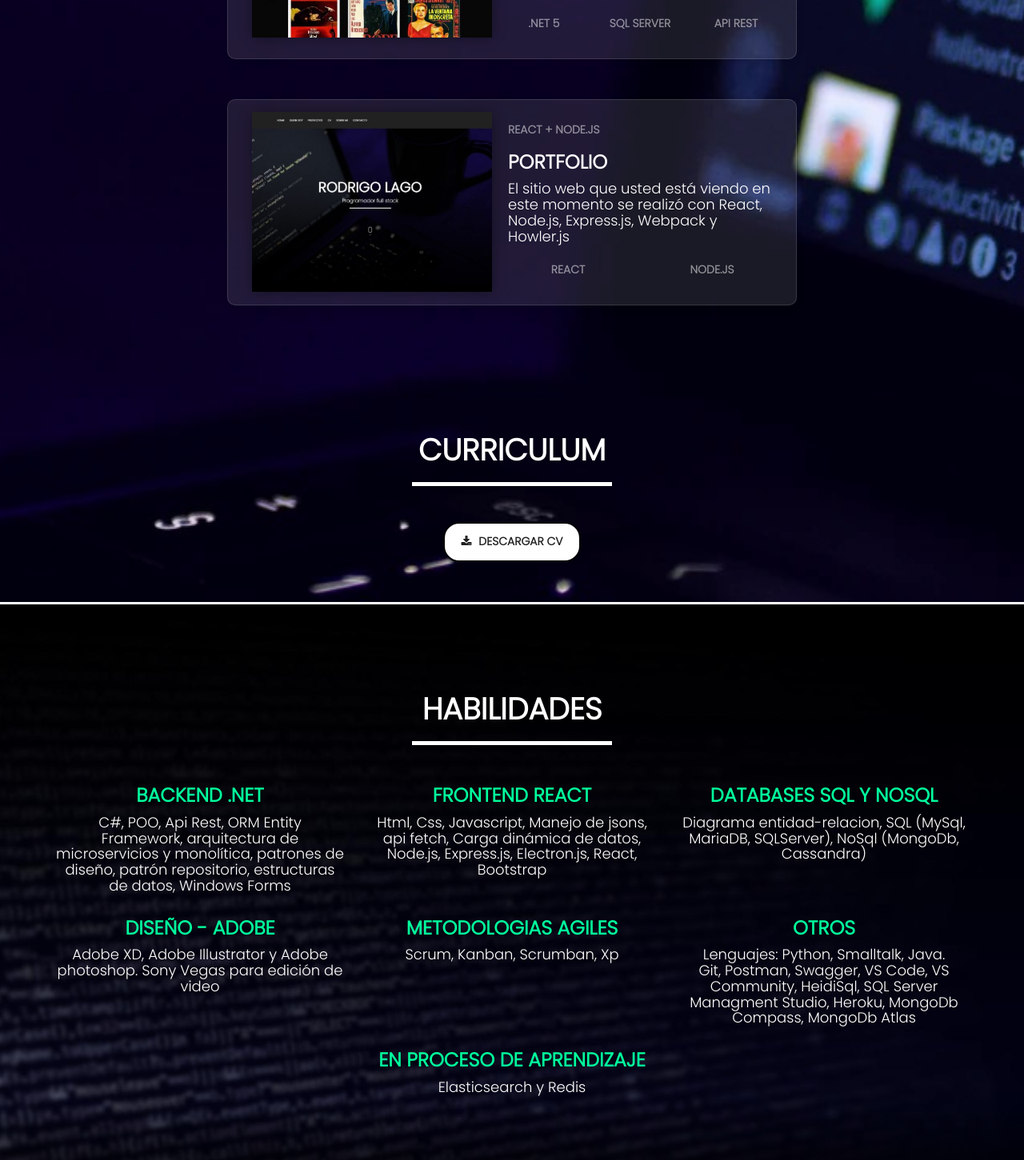
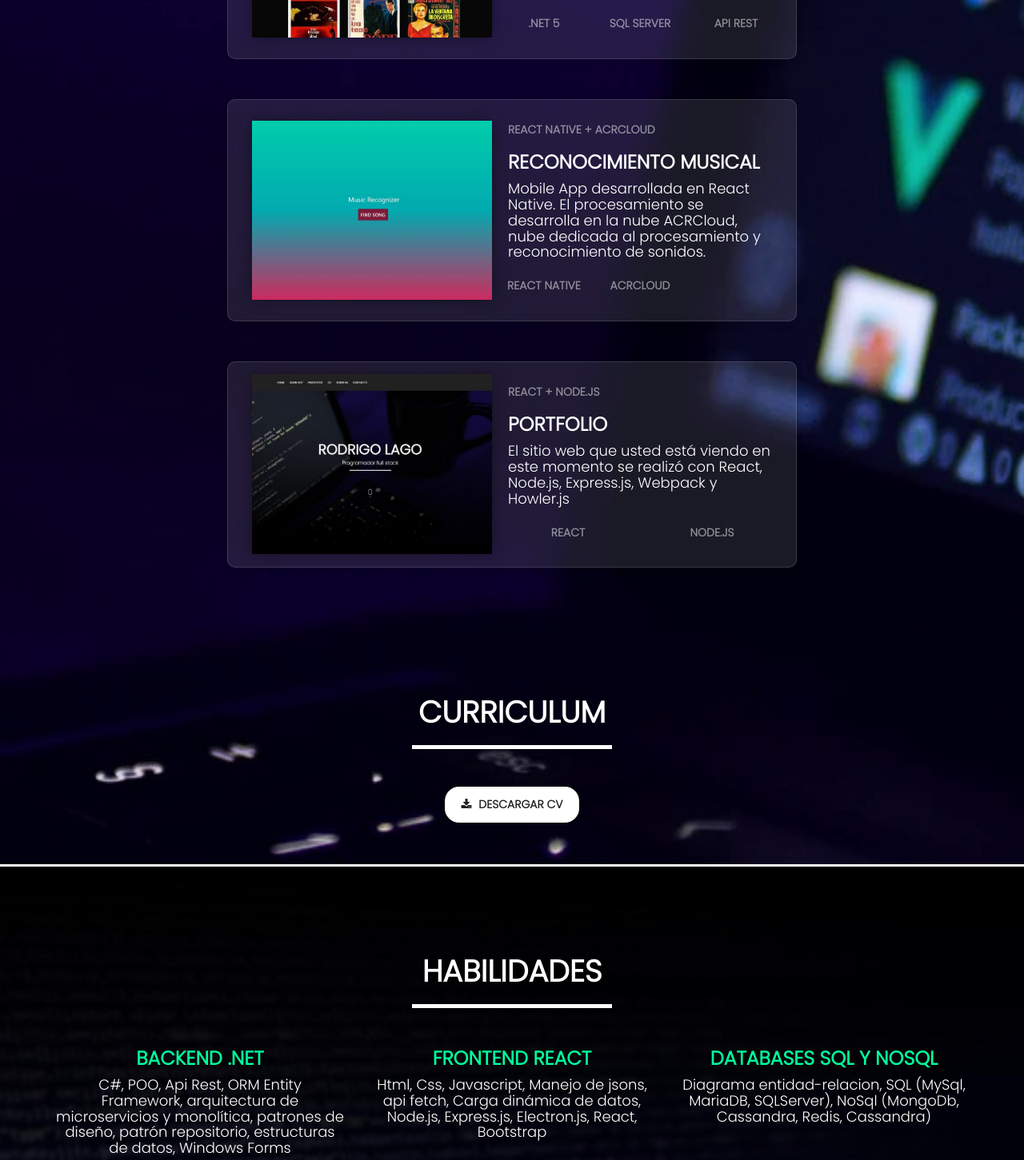
Before and after one commit to RodrigoLago/react-node-porfolio, a React app: page / in a window 1280 px wide. Shown: the part 2600-4051 px from the top of the page at 80% size. Built offline with nearby package versions, Linux system fonts and the light colour scheme; no server answers.

Commit message:
Add Project

```diff
--- a/src/Components/Cards/Cards.js
+++ b/src/Components/Cards/Cards.js
@@ -94,6 +94,34 @@ export const Cards = () => {
         </div>
       </div>
     </div>
+    {/*MUSIC RECOGNITION*/}
+    <div className="portfolio-container">
+      <div className="portfolio-card">
+        <a href='https://github.com/RodrigoLago/music-recognizer' target="_blank">
+          <div className="portfolioImage">
+            <img
+              src="/img/musical.webp"
+              alt="music-recognizer"
+              srcSet=""
+            />
+          </div>
+        </a>
+        <div className="portfolioContent">
+          <h5 className="cardCategory">React Native + ACRCloud</h5>
+          <h3 className="portfolioTitle"><a href='https://github.com/RodrigoLago/music-recognizer' target="_blank">Reconocimiento Musical</a></h3>
+          <span>
+            <h4>Mobile App desarrollada en React Native. El procesamiento se desarrolla
+              en la nube ACRCloud, nube dedicada al procesamiento y reconocimiento de sonidos.
+            </h4>
+
+          </span>
+          <div className="row fila-tags">
+            <h5 className="col-lg-4 tags">React Native</h5>
+            <h5 className="col-lg-4 tags">ACRCloud</h5>
+          </div>
+        </div>
+      </div>
+    </div>
     {/*PORTFOLIO*/}
     <div className="portfolio-container">
       <div className="portfolio-card">
--- a/src/Components/Skills/Skills.js
+++ b/src/Components/Skills/Skills.js
@@ -1,5 +1,5 @@
 import React from "react";
-export const Skills=()=>{
+export const Skills = () => {
   return <section id="about">
     <div className="container">
       <div className="row habilidades">
@@ -17,7 +17,6 @@ export const Skills=()=>{
             <span>
               <h4>C#, POO, Api Rest, ORM Entity Framework, arquitectura de microservicios y monolítica, patrones de diseño,
                 patrón repositorio,  estructuras de datos, Windows Forms</h4>
-
             </span>
           </article>
         </div>
@@ -30,7 +29,6 @@ export const Skills=()=>{
               Carga dinámica de datos, Node.js, Express.js,
               Electron.js, React, Bootstrap
             </h4>
-
             </span>
           </article>
         </div>
@@ -41,7 +39,7 @@ export const Skills=()=>{
             </header>
             <span>
               <h4>Diagrama entidad-relacion, SQL (MySql, MariaDB,
-                  SQLServer), NoSql (MongoDb, Cassandra)
+                SQLServer), NoSql (MongoDb, Cassandra, Redis, Cassandra)
               </h4>
 
             </span>
@@ -79,7 +77,7 @@ export const Skills=()=>{
               <h3>Otros</h3>
             </header>
             <span><h4>Lenguajes: Python, Smalltalk, Java. <br></br>
-                Git, Postman, Swagger, VS Code, VS Community, HeidiSql, SQL Server Managment Studio,
+              Docker, Azure, Git, Postman, Swagger, VS Code, VS Community, HeidiSql, SQL Server Managment Studio,
               Heroku, MongoDb Compass, MongoDb Atlas
             </h4>
             </span>
@@ -93,8 +91,8 @@ export const Skills=()=>{
             <header>
               <h3>En proceso de aprendizaje</h3>
             </header>
-              <span><h4>Elasticsearch y Redis
-              </h4>
+            <span>
+              <h4>Azure Cloud</h4>
             </span>
           </article>
         </div>
```
Also changed, not shown: public/img/musical.webp (added). Lines whose indentation alone changed are shown as unchanged.
